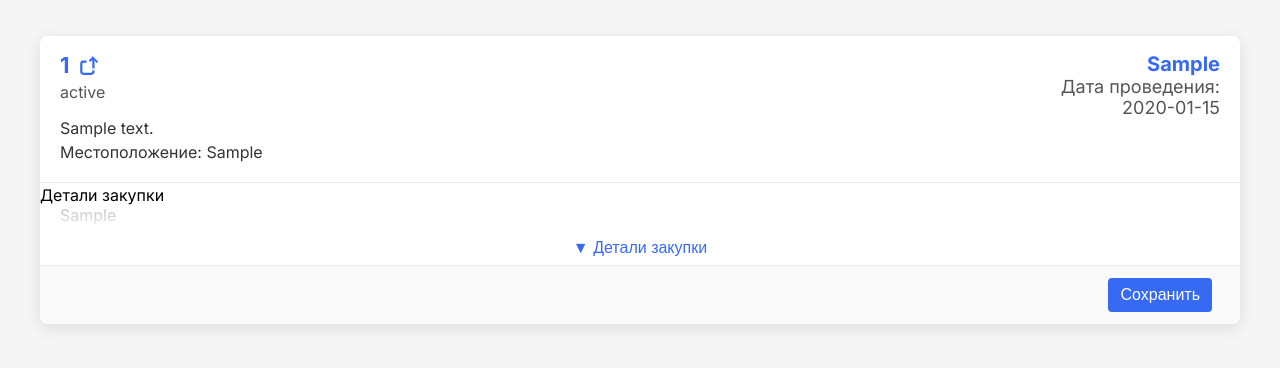
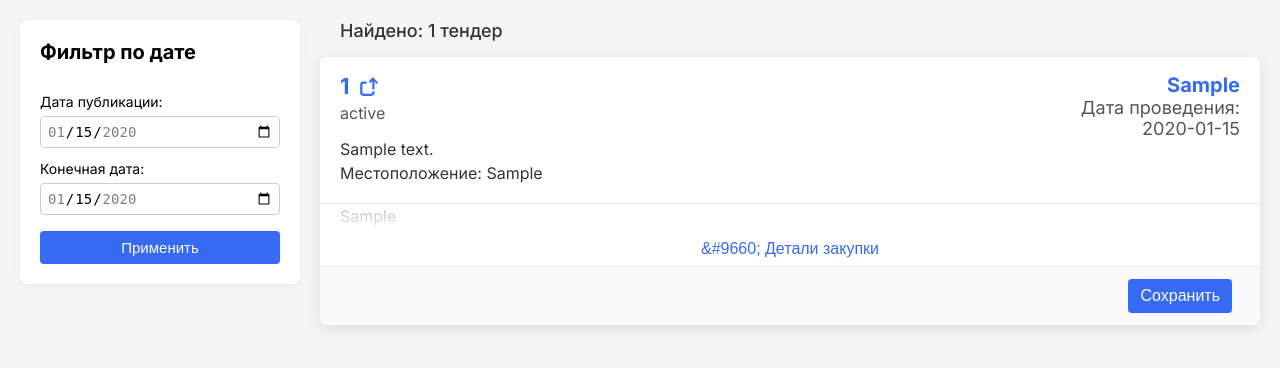
Before and after one commit to ra-led/tender-gpt, a Flask app: page /dashboard/1 in a window 1280 px wide. Shown: the top 368 px of the page. Run offline with Flask 3, Linux system fonts and the light colour scheme; tables that the repository leaves empty hold one stand-in row (values such as "Sample post").

Commit message:
fix style

```diff
--- a/web/static/css/style.css
+++ b/web/static/css/style.css
@@ -167,10 +167,10 @@ body {
 }
 /* When open, change button text or rotate an arrow if you like */
 .accordion.open .toggle-btn::after {
-  content: 'Свернуть';
+  content: '&#9650; Свернуть';
 }
 .accordion .toggle-btn::after {
-  content: 'Детали закупки';
+  content: '&#9660; Детали закупки';
 }
 
 /* Sidebar */
--- a/web/templates/_cards.html
+++ b/web/templates/_cards.html
@@ -19,9 +19,7 @@
     </div>
     <div class="accordion">
       <div class="accordion-header">
-        <span>Детали закупки</span>
         <button class="toggle-btn" aria-label="Раскрыть детали">
-          <span class="arrow">&#9660;</span>
         </button>
       </div>
       <div class="accordion-content">
--- a/web/templates/tender.html
+++ b/web/templates/tender.html
@@ -27,11 +27,42 @@
   </head>
 <body>
   <div class="layout">
-    <!-- sidebar stays the same -->
-    <main class="main-content">
-      <div class="tender-count">
-        {# your existing logic for counting #}
-      </div>
+      <!-- SIDEBAR / FILTERS -->
+      <aside class="sidebar" id="sidebar">
+        <h2>Фильтр по дате</h2>
+        <form method="get" action="{{ url_for('dashboard', client_id=client_id) }}">
+          <label for="start_date">Дата публикации:</label>
+          <input
+            type="date"
+            id="start_date"
+            name="start_date"
+            value="{{ start_date or min_date or '' }}"
+            min="{{ min_date or '' }}"
+            max="{{ max_date or '' }}"
+          >
+          <label for="end_date">Конечная дата:</label>
+          <input
+            type="date"
+            id="end_date"
+            name="end_date"
+            value="{{ end_date or max_date or '' }}"
+            min="{{ min_date or '' }}"
+            max="{{ max_date or '' }}"
+          >
+          <button type="submit">Применить</button>
+        </form>
+      </aside>
+
+      <!-- MAIN CONTENT -->
+      <main class="main-content" id="main-content">
+        <!-- Tender count -->
+        <div class="tender-count">
+            {% if tenders %}
+              Найдено: {{ tenders|length }} тендер{{ 'ов' if (tenders|length)%10 == 0 or (tenders|length)%10 > 4 or (tenders|length) in range(11,15) else ('а' if (tenders|length)%10 in [2,3,4] else '') }}
+            {% else %}
+              Нет тендеров за выбранный период.
+            {% endif %}
+        </div>
 
       <!-- The container we will append into -->
       <div class="container" id="tender-container">
```
